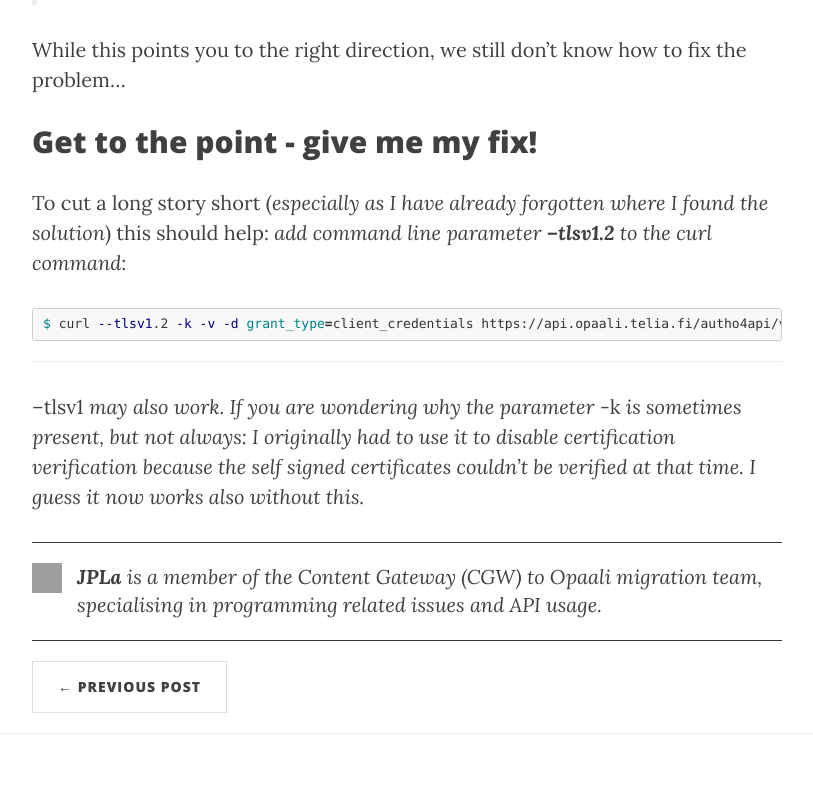
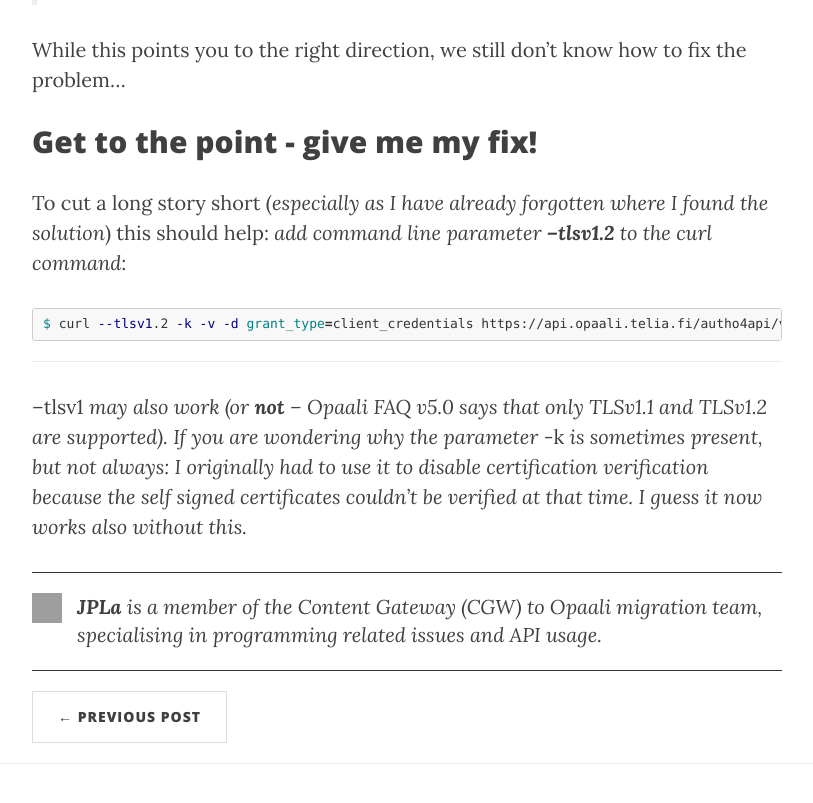
Before and after one commit to MiiKos/Opaali, a Jekyll site: the page built from docs/_posts/2017-08-02-My curls are better than yours.markdown, in a window 1280 px wide and 900 px high, scrolled down 1348 px. Shown: the top 803 px of the window, without its empty margins (233-1046 px from the left). Built offline with Jekyll 4.4.1, drawn with Linux system fonts in a browser that asks for light colours; nearby versions of some CDN libraries; grey boxes are pictures that could not be loaded.

Commit message:
added that only TLSv1.1 and TLSv1.2 are supported

````diff
--- a/docs/_posts/2017-08-02-My curls are better than yours.markdown
+++ b/docs/_posts/2017-08-02-My curls are better than yours.markdown
@@ -37,4 +37,4 @@ _add command line parameter __--tlsv1.2__ to the curl command_:
 $ curl --tlsv1.2 -k -v -d grant_type=client_credentials https://api.opaali.telia.fi/autho4api/v1/token --header "Content-Type:application/x-www-form-urlencoded" --header "Authorization: Basic NJF4NzFjNjdmYjY1MzY3Y2Y5M2VkMDVkNzY3MDZhMDk6YWNIMStNX3I="
 ```
 ----
---tlsv1 _may also work. If you are wondering why the parameter_ -k _is sometimes present, but not always: I originally had to use it to disable certification verification because the self signed certificates couldn't be verified at that time. I guess it now works also without this._
+--tlsv1 _may also work (or __not__ -- Opaali FAQ v5.0 says that only TLSv1.1 and TLSv1.2 are supported). If you are wondering why the parameter_ -k _is sometimes present, but not always: I originally had to use it to disable certification verification because the self signed certificates couldn't be verified at that time. I guess it now works also without this._
````
